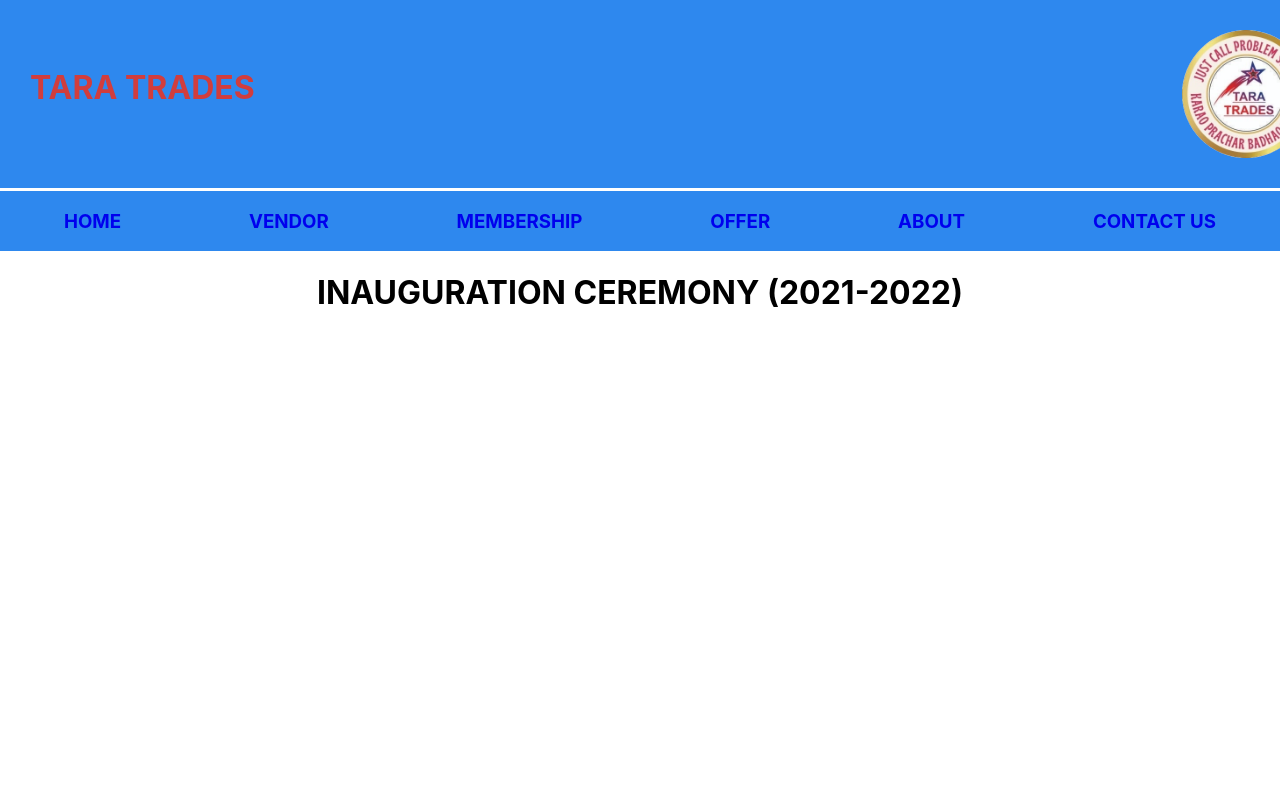
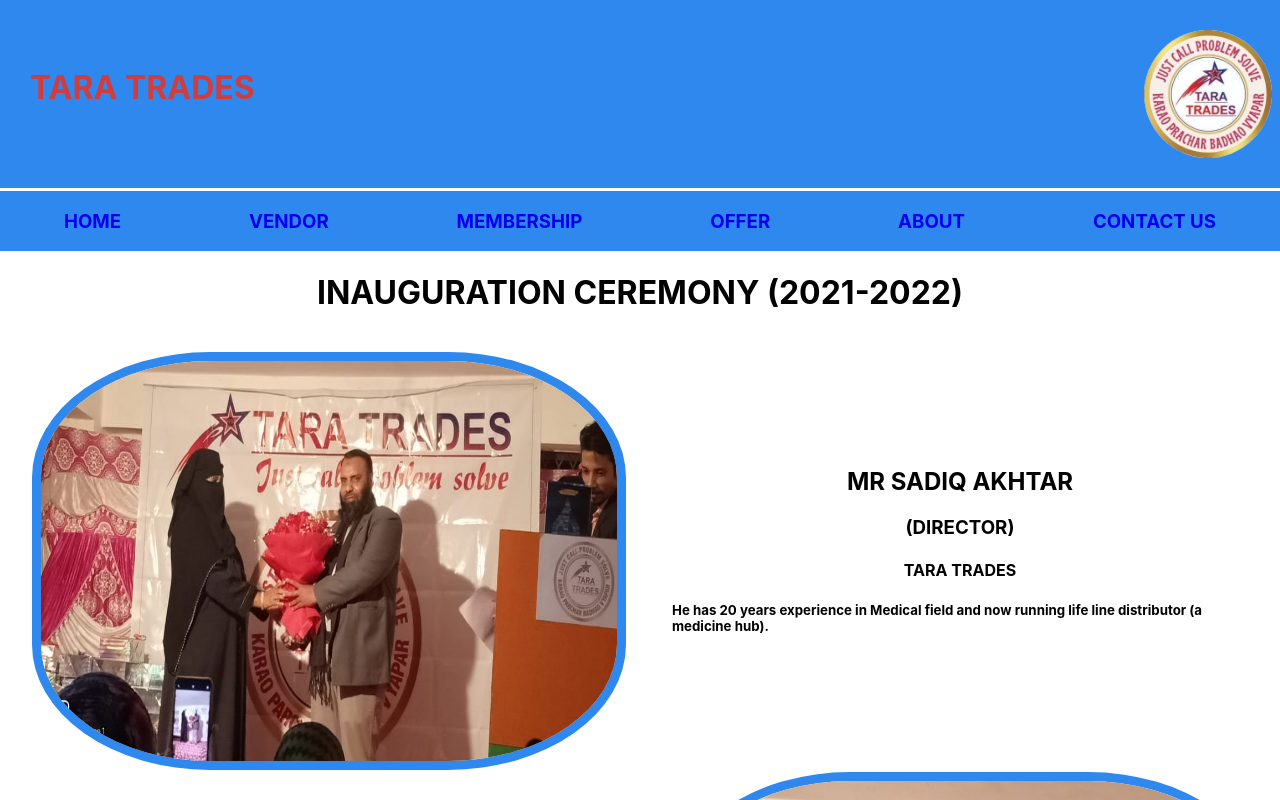
Before and after one commit to Mohdaqib1/Taratrades, a React (Create React App) app: page /Home in a window 1280 px wide. Shown: the top 800 px of the page. Built offline with nearby package versions, Linux system fonts and the light colour scheme.

Commit message:
complete

```diff
--- a/src/App.css
+++ b/src/App.css
@@ -11,13 +11,14 @@
 }
 .page-name{
   margin-top: 3%;
-  width: 90%;
+  width: 87%;
 }
 .logo{
   width: 10%;
   height: 10%;
   float: right;
   border-radius: 50%;
+
 }
 nav{
  width: 100%;
--- a/src/App.js
+++ b/src/App.js
@@ -6,7 +6,7 @@
 import Offer from './Components/Offer';
 import About from './Components/About';
 import Contact from './Components/Contact';
-import logo from './Components/Logo.png';
+import Logo from './Components/Logo.png';
 
 function App() {
   return (
@@ -15,7 +15,7 @@
       <header>
 
         <h1 className='page-name'>TARA TRADES</h1>
-        <img className='logo' src={logo} ></img>
+        <img className='logo' src={Logo} ></img>
         </header>
       <Router>
         <nav className='nav'>
@@ -23,7 +23,7 @@
           <Link to='./Vendor' className='link'><h3 className='link-h3'>VENDOR</h3> </Link>
           <Link to='./Membership' className='link'><h3 className='link-h3'>MEMBERSHIP </h3> </Link>
           <Link to='./Offer' className='link'><h3 className='link-h3'>OFFER</h3></Link>
-          <Link to='./About' className='link'><h3 className='link-h3'>ABOUT</h3> </Link>
+          <Link to='./' className='link'><h3 className='link-h3'>ABOUT</h3> </Link>
           <Link to='./Contact' className='link'><h3 className='link-h3'>CONTACT US</h3> </Link>
         </nav>
         <Switch>
@@ -40,7 +40,7 @@
           <Route path="/Offer">
             <Offer />
           </Route>
-          <Route path="/About">
+          <Route path="/">
             <About />
           </Route>
           <Route path="/Contact">
--- a/src/Components/Home.jsx
+++ b/src/Components/Home.jsx
@@ -13,7 +13,7 @@
 
         <div>
             <div className="ser"><h1>INAUGURATION CEREMONY (2021-2022)</h1></div>
-            {/* <div className="container">
+            <div className="container">
                 <div className="cal1">
                     <div className="left"><img className='img' src={img1} ></img></div>
 
@@ -66,30 +66,10 @@
                     </div>
                         <h4>Trophies and gifts presented by TARA TRADES to respected vendors and members.</h4>
                     </div>
-            </div> */}
+            </div>
 
 
-            {/* <div className="col1">
-                    <div className="left"><img className='img' src={img1} ></img></div>
-                    <div className="right"> <h2>HEllo</h2></div>
-                </div>
-                <div className="col2">
-                    <div className="left">HEllo2</div>
-                    <div className="right"><img className='img' src={img2} ></img></div>
-                </div>
-                <div className="col3">
-                    <div className="left"><img className='img' src={img3} ></img></div>
-                    <div className="right">HEllo3</div>
-                </div>
-                <div className="col4">
-                    <div className="left">HEllo4</div>
-                    <div className="right"><img className='img' src={img4} ></img></div>
-                </div>
-                <div className="col5">
-                    <div className="left">    <img className='img' src={img5} ></img></div>
-                    <div className="right">HEllo5</div>
-                </div> */}
-
+          </div>
 
 
 
--- a/src/Components/Vendor.jsx
+++ b/src/Components/Vendor.jsx
@@ -6,7 +6,7 @@
     return(
 
         <div>
-            <h1>Vendor List-<a>Click here to see all the vendors.</a></h1>
+            <h1>Vendor List-<a href={Book}>Click here to see all the vendors.</a></h1>
 
         </div>
     );
```
